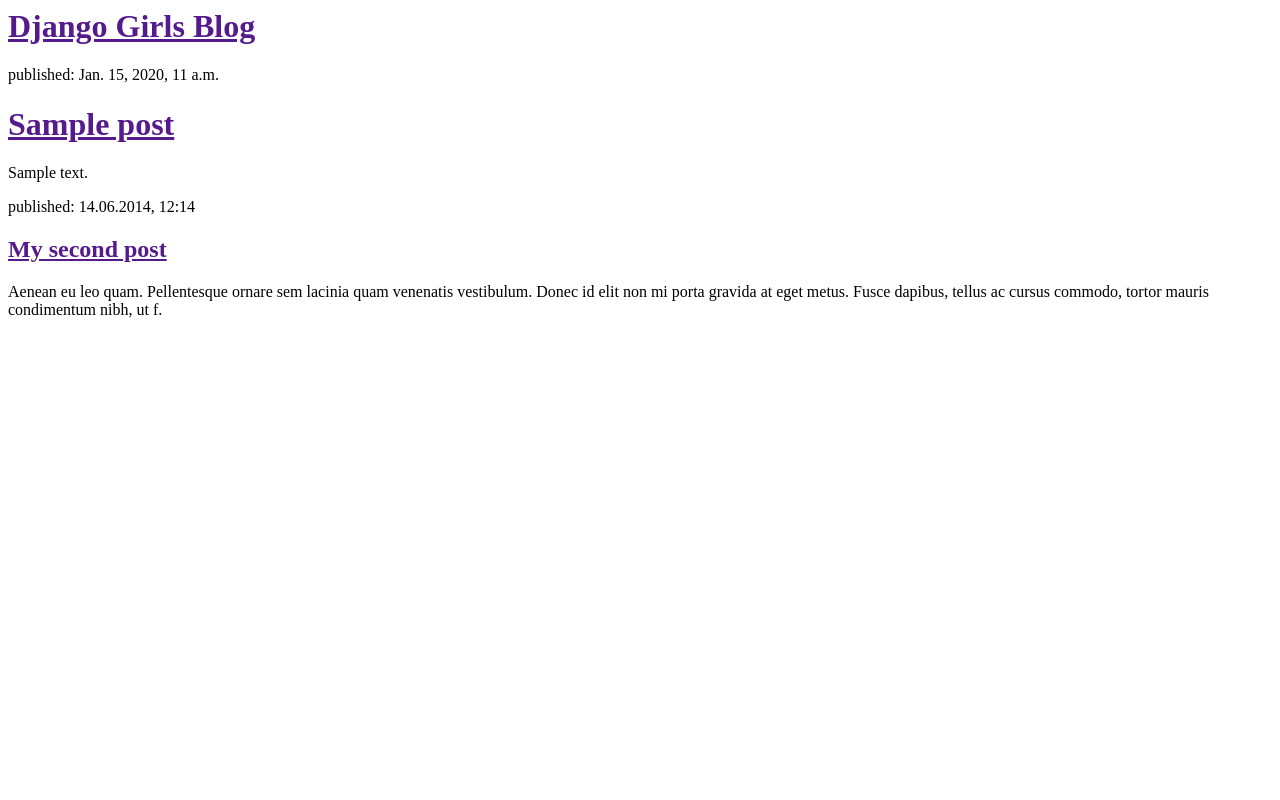
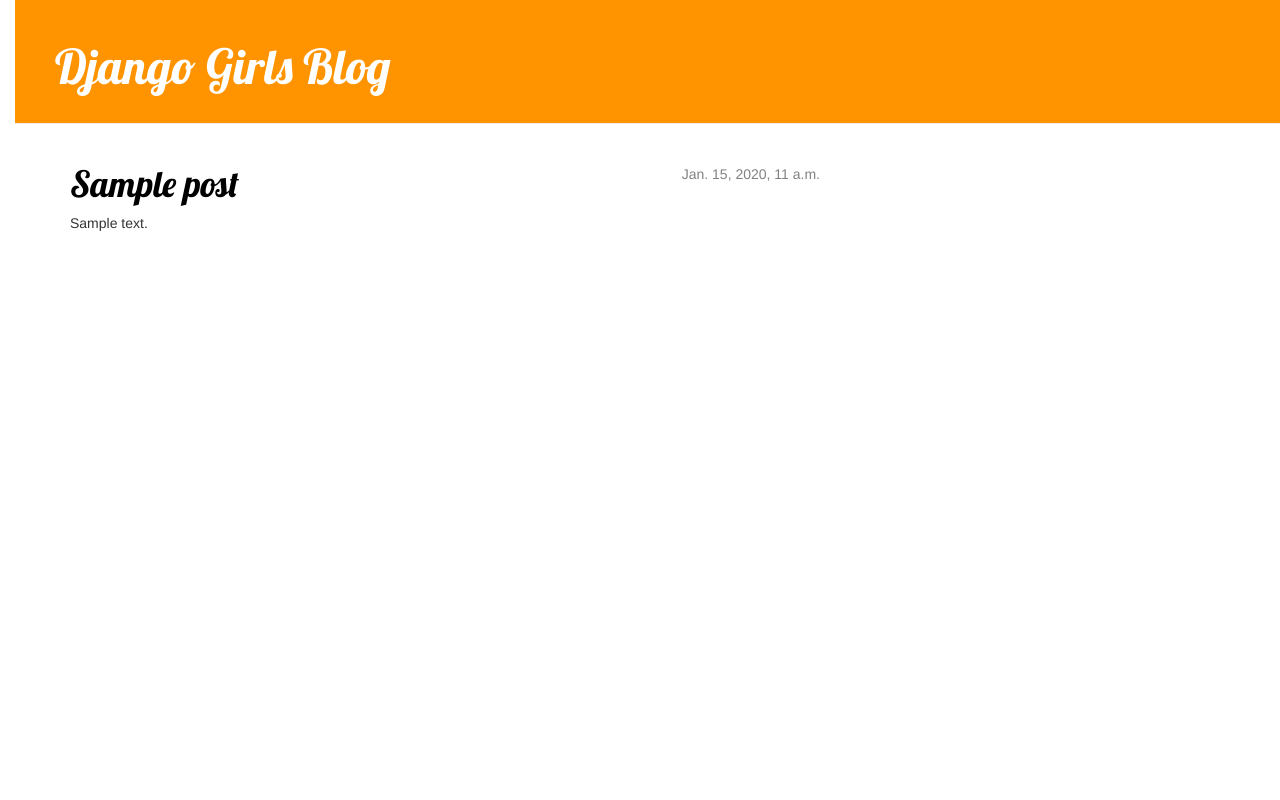
Before and after one commit to greenmary/my-first-blog, a Django app: template blog/templates/blog/post_list.html in a window 1280 px wide. Run offline with Django 3.2, Linux system fonts and the light colour scheme; the template is opened without the code that fills it: values that come from a table or form of the project are taken from there, others are empty; tables that the repository leaves empty hold one stand-in row (values such as "Sample post"); some libraries are stand-ins or nearby versions.

Commit message:
Dodano style oraz widok i szablon dla pojedynczego wpisu na stronie

```diff
--- /dev/null
+++ b/blog/templates/blog/base.html
@@ -0,0 +1,23 @@
+{% load staticfiles %}
+<html>
+    <head>
+        <title>Django Girls blog</title>
+        <link rel="stylesheet" href="//maxcdn.bootstrapcdn.com/bootstrap/3.2.0/css/bootstrap.min.css">
+        <link rel="stylesheet" href="//maxcdn.bootstrapcdn.com/bootstrap/3.2.0/css/bootstrap-theme.min.css">
+        <link href='//fonts.googleapis.com/css?family=Lobster&subset=latin,latin-ext' rel='stylesheet' type='text/css'>
+        <link rel="stylesheet" href="{% static 'css/blog.css' %}">
+    </head>
+    <body>
+    <div class="page-header">
+        <h1><a href="/">Django Girls Blog</a></h1>
+    </div>
+    <div class="content container">
+        <div class="row">
+            <div class="col-md-8">
+            {% block content %}
+            {% endblock %}
+            </div>
+        </div>
+    </div>
+</body>
+</html>
--- a/blog/templates/blog/post_list.html
+++ b/blog/templates/blog/post_list.html
@@ -1,22 +1,13 @@
-<html>
-    <head>
-        <title>Django Girls blog</title>
-    </head>
-    <body>
-        <div>
-            <h1><a href="">Django Girls Blog</a></h1>
-        </div>
-{% for post in posts %}
-        <div>
-            <p>published: {{ post.published_date }}</p>
-            <h1><a href=''>{{ post.title }}</a></h1>
+{% extends 'blog/base.html' %}
+
+{% block content %}
+    {% for post in posts %}
+        <div class="post">
+            <div class="date">
+                {{ post.published_date }}
+            </div>
+            <h1><a href="{% url 'post_detail' pk=post.pk %}">{{ post.title }}</a></h1>
             <p>{{ post.text|linebreaksbr }}</p>
         </div>
-{% endfor %}
-        <div>
-            <p>published: 14.06.2014, 12:14</p>
-            <h2><a href="">My second post</a></h2>
-            <p>Aenean eu leo quam. Pellentesque ornare sem lacinia quam venenatis vestibulum. Donec id elit non mi porta gravida at eget metus. Fusce dapibus, tellus ac cursus commodo, tortor mauris condimentum nibh, ut f.</p>
-        </div>
-    </body>
-</html>
+    {% endfor %}
+{% endblock content %}
--- a/blog/urls.py
+++ b/blog/urls.py
@@ -3,4 +3,5 @@ from . import views
 
 urlpatterns = [
     url(r'^$', views.post_list, name='post_list'),
+    url(r'^post/(?P<pk>[0-9]+)/$', views.post_detail, name='post_detail'),
 ]
--- a/blog/views.py
+++ b/blog/views.py
@@ -1,11 +1,13 @@
-from django.shortcuts import render
+from django.shortcuts import render, get_object_or_404
 from django.utils import timezone
 from .models import Post
 
 def post_list(request):
     posts = Post.objects.filter(published_date__lte=timezone.now()).order_by('published_date')
     return render(request, 'blog/post_list.html', {'posts': posts})
-
+def post_detail(request, pk):
+    post = get_object_or_404(Post, pk=pk)
+    return render(request, 'blog/post_detail.html', {'post': post})
 
 
 # Create your views here.
--- a/mysite/settings.py
+++ b/mysite/settings.py
@@ -102,3 +102,6 @@ USE_TZ = True
 
 STATIC_URL = '/static/'
 STATIC_ROOT = os.path.join(BASE_DIR, 'public', 'static')
+STATICFILES_DIRS = (
+    os.path.join(BASE_DIR, "static"),
+)
--- /dev/null
+++ b/static/css/blog.css
@@ -0,0 +1,60 @@
+h1 a {
+    color: #FCA205;
+}
+
+body {
+    padding-left: 15px;
+}
+
+h1 a {
+    color: #FCA205;
+    font-family: 'Lobster';
+}
+
+.page-header {
+    background-color: #ff9400;
+    margin-top: 0;
+    padding: 20px 20px 20px 40px;
+}
+
+.page-header h1, .page-header h1 a, .page-header h1 a:visited, .page-header h1 a:active {
+    color: #ffffff;
+    font-size: 36pt;
+    text-decoration: none;
+}
+
+.content {
+    margin-left: 40px;
+}
+
+h1, h2, h3, h4 {
+    font-family: 'Lobster', cursive;
+}
+
+.date {
+    float: right;
+    color: #828282;
+}
+
+.save {
+    float: right;
+}
+
+.post-form textarea, .post-form input {
+    width: 100%;
+}
+
+.top-menu, .top-menu:hover, .top-menu:visited {
+    color: #ffffff;
+    float: right;
+    font-size: 26pt;
+    margin-right: 20px;
+}
+
+.post {
+    margin-bottom: 70px;
+}
+
+.post h1 a, .post h1 a:visited {
+    color: #000000;
+}
```
Also changed, not shown: blog/templates/blog/post_detail.html (added, +13 -0 lines).
